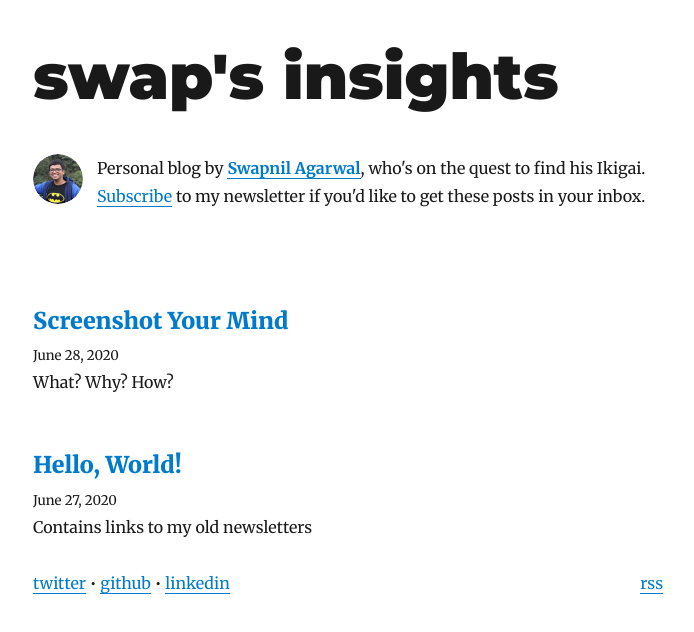
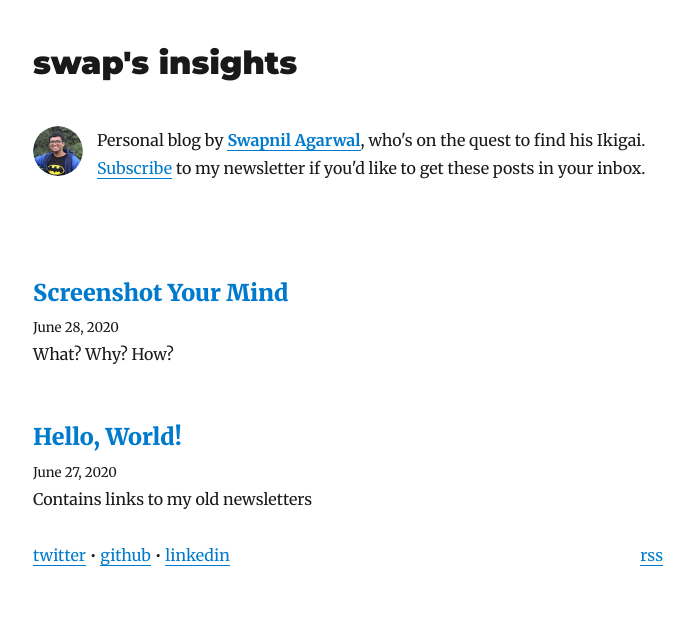
Before and after one commit to swapagarwal/writes, a Gatsby site: page / in a window 1280 px wide. Shown: the whole page, without its empty margins (292-986 px from the left). Built offline with nearby package versions, Linux system fonts and the light colour scheme; Gatsby itself is replaced by a stand-in of ours; some packages are replaced by stand-ins of ours.

Commit message:
downscale blog title

```diff
--- a/src/components/layout.js
+++ b/src/components/layout.js
@@ -11,7 +11,7 @@ const Layout = ({ location, title, children }) => {
     header = (
       <h1
         style={{
-          ...scale(1.5),
+          ...scale(0.75),
           marginBottom: rhythm(1.5),
           marginTop: 0,
         }}
```
